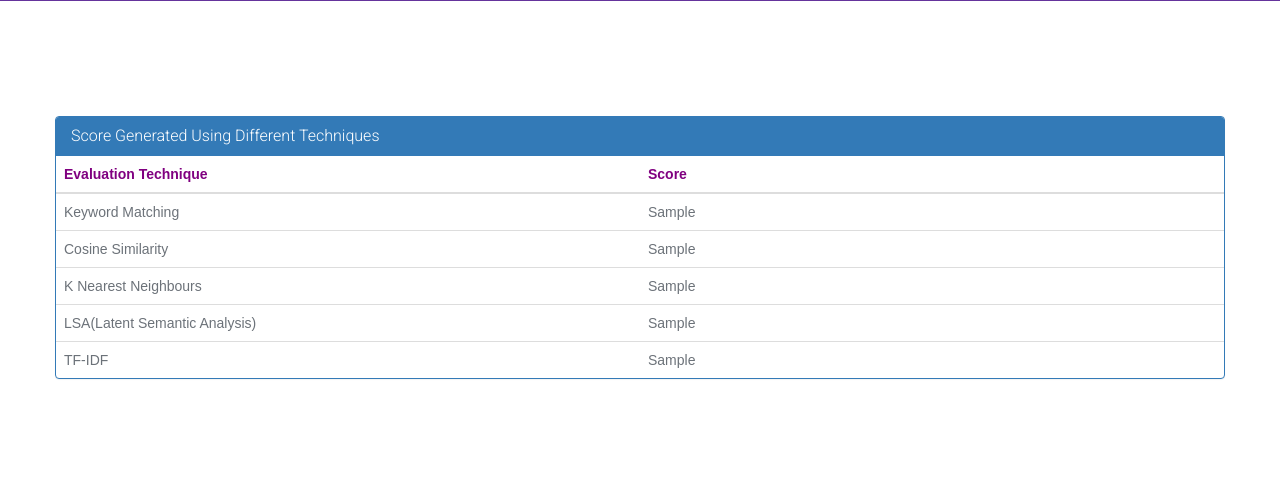
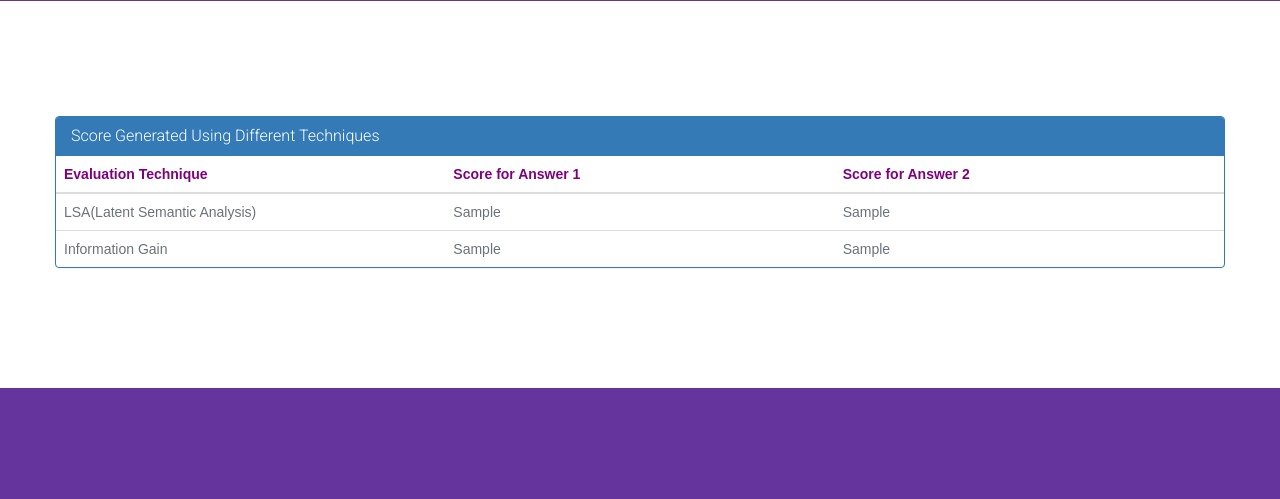
Before and after one commit to BhaktiC/subjective-answer-evaluation, a Django app: template Short-Answer/short_answer/templates/short_answer/viewscore.html in a window 1280 px wide. Shown: the part 433-932 px from the top of the page. After the commit the page ends 821 px from the top, so only its background shows below. Run offline with Django 3.2, Linux system fonts and the light colour scheme; the template is opened without the code that fills it: most values are stand-ins (such as "Sample title", 1, 10 or a date in 2020); parts of the project's set-up code (start-up, migrations or seed data) failed here and were passed over; some libraries are stand-ins or nearby versions.

Commit message:
viewscore.html

```diff
--- a/Short-Answer/short_answer/templates/short_answer/viewscore.html
+++ b/Short-Answer/short_answer/templates/short_answer/viewscore.html
@@ -123,31 +123,26 @@ tr:nth-child(even) {
                 <thead>
                     <tr class="filters">
                         <th><input type="text" class="form-control" placeholder="Evaluation Technique" disabled></th>
-                        <th><input type="text" class="form-control" placeholder="Score" disabled></th>
+                        <th><input type="text" class="form-control" placeholder="Score for Answer 1" disabled></th>
+                        <th><input type="text" class="form-control" placeholder="Score for Answer 2" disabled></th>
+
                     </tr>
                 </thead>
                 <tbody>
-                    <tr>
 
-                        <td>Keyword Matching</td>
-                        <td>{{ scores.0 }}</td>
-                    </tr>
-				  <tr>
-					<td>Cosine Similarity</td>
-					<td>{{ scores.1 }}</td>
-				  </tr>
-				  <tr>
-					<td>K Nearest Neighbours</td>
-					<td>{{ scores.2 }}</td>
-				  </tr>
-				  <tr>
-					<td>LSA(Latent Semantic Analysis)</td>
-					<td>{{ scores.3 }}</td>
-				  </tr>
-				  <tr>
-					<td>TF-IDF</td>
-					<td>{{ scores.4 }}</td>
-				  </tr>
+        				  <tr>
+        					<td>LSA(Latent Semantic Analysis)</td>
+        					<td>{{ score1_LSA }}</td>
+                  <td>{{ score2_LSA }}</td>
+        				  </tr>
+
+        				  <tr>
+        					<td>Information Gain</td>
+        					<td>{{ score1_IG}}</td>
+                  <td>{{ score2_IG}}</td>
+        				  </tr>
+
+
                 </tbody>
             </table>
         </div>
```
Also changed, not shown: Short-Answer/short_answer/views.py (+15 -9 lines).
